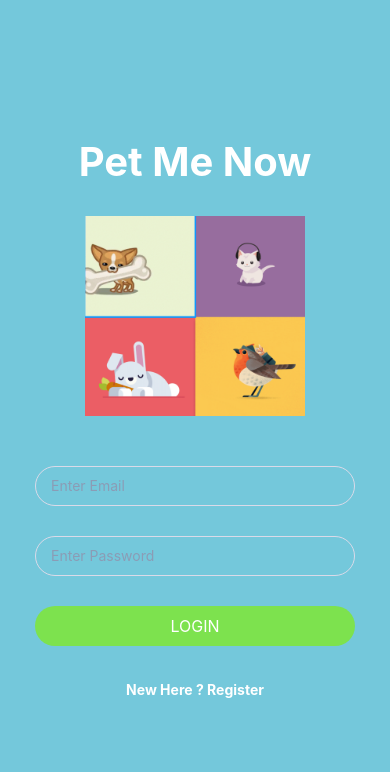
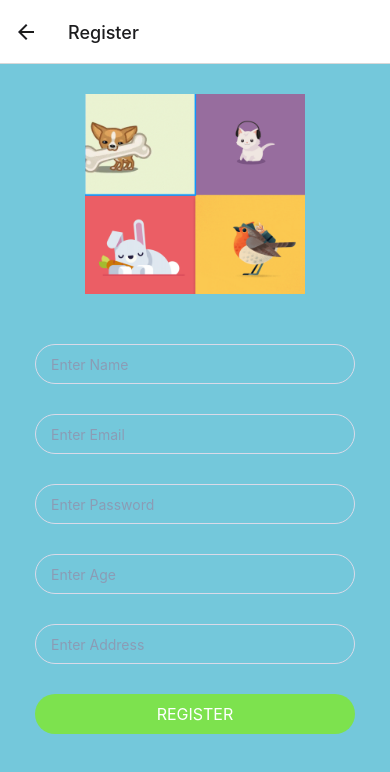
Before and after one commit to Zachary1317/PetSitter, a React Native app: screen /Register in a window 390 px wide. Shown: the top 772 px of the page. Built offline with nearby package versions, Linux system fonts and the light colour scheme.

Commit message:
add register screen

```diff
--- a/App.js
+++ b/App.js
@@ -11,6 +11,7 @@ import Home from './screens/Home';
 import Message from './screens/Message';
 import History from './screens/History';
 import Login from './screens/Login';
+import RegisterScreen from './screens/Register';
 
 
 
@@ -32,6 +33,7 @@ export default function App() {
       <NavigationContainer>
         <Stack.Navigator>
           <Stack.Screen name="Login" component={Login} options={{headerShown:false}}/>
+          <Stack.Screen name="Register" component={RegisterScreen}/>
           <Stack.Screen name="ExpensesOverview" component={Overview} options={{headerShown:false}}/>
         </Stack.Navigator>
       </NavigationContainer>
--- a/screens/Login.js
+++ b/screens/Login.js
@@ -151,7 +151,7 @@ const LoginScreen = ({navigation}) => {
             </TouchableOpacity>
             <Text
               style={styles.registerTextStyle}
-              onPress={() => navigation.navigate('RegisterScreen')}>
+              onPress={() => navigation.navigate('Register')}>
               New Here ? Register
             </Text>
           </KeyboardAvoidingView>
--- /dev/null
+++ b/screens/Register.js
@@ -0,0 +1,302 @@
+import React, {useState, createRef} from 'react';
+import {
+  StyleSheet,
+  TextInput,
+  View,
+  Text,
+  Image,
+  KeyboardAvoidingView,
+  Keyboard,
+  TouchableOpacity,
+  ScrollView,
+} from 'react-native';
+
+// import Loader from './Components/Loader';
+
+const RegisterScreen = (props) => {
+  const [userName, setUserName] = useState('');
+  const [userEmail, setUserEmail] = useState('');
+  const [userAge, setUserAge] = useState('');
+  const [userAddress, setUserAddress] = useState('');
+  const [userPassword, setUserPassword] = useState('');
+  const [loading, setLoading] = useState(false);
+  const [errortext, setErrortext] = useState('');
+  const [
+    isRegistraionSuccess,
+    setIsRegistraionSuccess
+  ] = useState(false);
+
+  const emailInputRef = createRef();
+  const ageInputRef = createRef();
+  const addressInputRef = createRef();
+  const passwordInputRef = createRef();
+
+//   const handleSubmitButton = () => {
+//     setErrortext('');
+//     if (!userName) {
+//       alert('Please fill Name');
+//       return;
+//     }
+//     if (!userEmail) {
+//       alert('Please fill Email');
+//       return;
+//     }
+//     if (!userAge) {
+//       alert('Please fill Age');
+//       return;
+//     }
+//     if (!userAddress) {
+//       alert('Please fill Address');
+//       return;
+//     }
+//     if (!userPassword) {
+//       alert('Please fill Password');
+//       return;
+//     }
+//     //Show Loader
+//     setLoading(true);
+//     var dataToSend = {
+//       name: userName,
+//       email: userEmail,
+//       age: userAge,
+//       address: userAddress,
+//       password: userPassword,
+//     };
+//     var formBody = [];
+//     for (var key in dataToSend) {
+//       var encodedKey = encodeURIComponent(key);
+//       var encodedValue = encodeURIComponent(dataToSend[key]);
+//       formBody.push(encodedKey + '=' + encodedValue);
+//     }
+//     formBody = formBody.join('&');
+
+//     fetch('http://localhost:3000/api/user/register', {
+//       method: 'POST',
+//       body: formBody,
+//       headers: {
+//         //Header Defination
+//         'Content-Type':
+//         'application/x-www-form-urlencoded;charset=UTF-8',
+//       },
+//     })
+//       .then((response) => response.json())
+//       .then((responseJson) => {
+//         //Hide Loader
+//         setLoading(false);
+//         console.log(responseJson);
+//         // If server response message same as Data Matched
+//         if (responseJson.status === 'success') {
+//           setIsRegistraionSuccess(true);
+//           console.log(
+//             'Registration Successful. Please Login to proceed'
+//           );
+//         } else {
+//           setErrortext(responseJson.msg);
+//         }
+//       })
+//       .catch((error) => {
+//         //Hide Loader
+//         setLoading(false);
+//         console.error(error);
+//       });
+//   };
+//   if (isRegistraionSuccess) {
+//     return (
+//       <View
+//         style={{
+//           flex: 1,
+//           backgroundColor: '#307ecc',
+//           justifyContent: 'center',
+//         }}>
+//         <Image
+//           source={require('../Image/success.png')}
+//           style={{
+//             height: 150,
+//             resizeMode: 'contain',
+//             alignSelf: 'center'
+//           }}
+//         />
+//         <Text style={styles.successTextStyle}>
+//           Registration Successful
+//         </Text>
+//         <TouchableOpacity
+//           style={styles.buttonStyle}
+//           activeOpacity={0.5}
+//           onPress={() => props.navigation.navigate('LoginScreen')}>
+//           <Text style={styles.buttonTextStyle}>Login Now</Text>
+//         </TouchableOpacity>
+//       </View>
+//     );
+//   }
+  return (
+    <View style={{flex: 1, backgroundColor: '#74C8DB'}}>
+      {/* <Loader loading={loading} /> */}
+      <ScrollView
+        keyboardShouldPersistTaps="handled"
+        contentContainerStyle={{
+          justifyContent: 'center',
+          alignContent: 'center',
+        }}>
+        <View style={{alignItems: 'center'}}>
+          <Image
+            source={require('../assets/loginPage.png')}
+            style={{
+              width: '60%',
+              height: 200,
+              resizeMode: 'contain',
+              margin: 30,
+            }}
+          />
+        </View>
+        <KeyboardAvoidingView enabled>
+          <View style={styles.SectionStyle}>
+            <TextInput
+              style={styles.inputStyle}
+              onChangeText={(UserName) => setUserName(UserName)}
+              underlineColorAndroid="#f000"
+              placeholder="Enter Name"
+              placeholderTextColor="#8b9cb5"
+              autoCapitalize="sentences"
+              returnKeyType="next"
+              onSubmitEditing={() =>
+                emailInputRef.current && emailInputRef.current.focus()
+              }
+              blurOnSubmit={false}
+            />
+          </View>
+          <View style={styles.SectionStyle}>
+            <TextInput
+              style={styles.inputStyle}
+              onChangeText={(UserEmail) => setUserEmail(UserEmail)}
+              underlineColorAndroid="#f000"
+              placeholder="Enter Email"
+              placeholderTextColor="#8b9cb5"
+              keyboardType="email-address"
+              ref={emailInputRef}
+              returnKeyType="next"
+              onSubmitEditing={() =>
+                passwordInputRef.current &&
+                passwordInputRef.current.focus()
+              }
+              blurOnSubmit={false}
+            />
+          </View>
+          <View style={styles.SectionStyle}>
+            <TextInput
+              style={styles.inputStyle}
+              onChangeText={(UserPassword) =>
+                setUserPassword(UserPassword)
+              }
+              underlineColorAndroid="#f000"
+              placeholder="Enter Password"
+              placeholderTextColor="#8b9cb5"
+              ref={passwordInputRef}
+              returnKeyType="next"
+              secureTextEntry={true}
+              onSubmitEditing={() =>
+                ageInputRef.current &&
+                ageInputRef.current.focus()
+              }
+              blurOnSubmit={false}
+            />
+          </View>
+          <View style={styles.SectionStyle}>
+            <TextInput
+              style={styles.inputStyle}
+              onChangeText={(UserAge) => setUserAge(UserAge)}
+              underlineColorAndroid="#f000"
+              placeholder="Enter Age"
+              placeholderTextColor="#8b9cb5"
+              keyboardType="numeric"
+              ref={ageInputRef}
+              returnKeyType="next"
+              onSubmitEditing={() =>
+                addressInputRef.current &&
+                addressInputRef.current.focus()
+              }
+              blurOnSubmit={false}
+            />
+          </View>
+          <View style={styles.SectionStyle}>
+            <TextInput
+              style={styles.inputStyle}
+              onChangeText={(UserAddress) =>
+                setUserAddress(UserAddress)
+              }
+              underlineColorAndroid="#f000"
+              placeholder="Enter Address"
+              placeholderTextColor="#8b9cb5"
+              autoCapitalize="sentences"
+              ref={addressInputRef}
+              returnKeyType="next"
+              onSubmitEditing={Keyboard.dismiss}
+              blurOnSubmit={false}
+            />
+          </View>
+          {errortext != '' ? (
+            <Text style={styles.errorTextStyle}>
+              {errortext}
+            </Text>
+          ) : null}
+          <TouchableOpacity
+            style={styles.buttonStyle}
+            activeOpacity={0.5}
+            // onPress={handleSubmitButton}
+            >
+            <Text style={styles.buttonTextStyle}>REGISTER</Text>
+          </TouchableOpacity>
+        </KeyboardAvoidingView>
+      </ScrollView>
+    </View>
+  );
+};
+export default RegisterScreen;
+
+const styles = StyleSheet.create({
+  SectionStyle: {
+    flexDirection: 'row',
+    height: 40,
+    marginTop: 20,
+    marginLeft: 35,
+    marginRight: 35,
+    margin: 10,
+  },
+  buttonStyle: {
+    backgroundColor: '#7DE24E',
+    borderWidth: 0,
+    color: '#FFFFFF',
+    borderColor: '#7DE24E',
+    height: 40,
+    alignItems: 'center',
+    borderRadius: 30,
+    marginLeft: 35,
+    marginRight: 35,
+    marginTop: 20,
+    marginBottom: 20,
+  },
+  buttonTextStyle: {
+    color: '#FFFFFF',
+    paddingVertical: 10,
+    fontSize: 16,
+  },
+  inputStyle: {
+    flex: 1,
+    color: 'white',
+    paddingLeft: 15,
+    paddingRight: 15,
+    borderWidth: 1,
+    borderRadius: 30,
+    borderColor: '#dadae8',
+  },
+  errorTextStyle: {
+    color: 'red',
+    textAlign: 'center',
+    fontSize: 14,
+  },
+  successTextStyle: {
+    color: 'white',
+    textAlign: 'center',
+    fontSize: 18,
+    padding: 30,
+  },
+});
```
